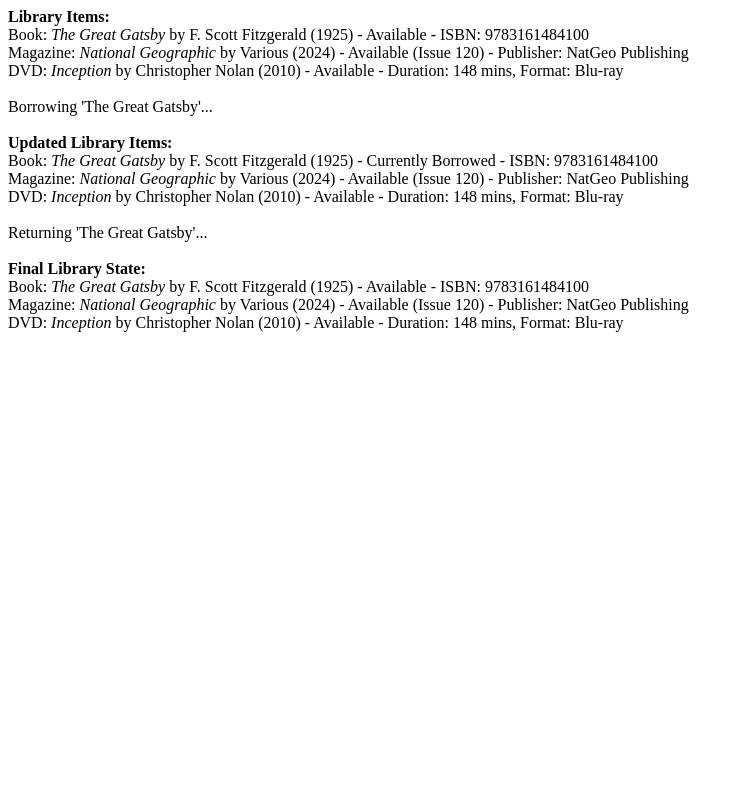
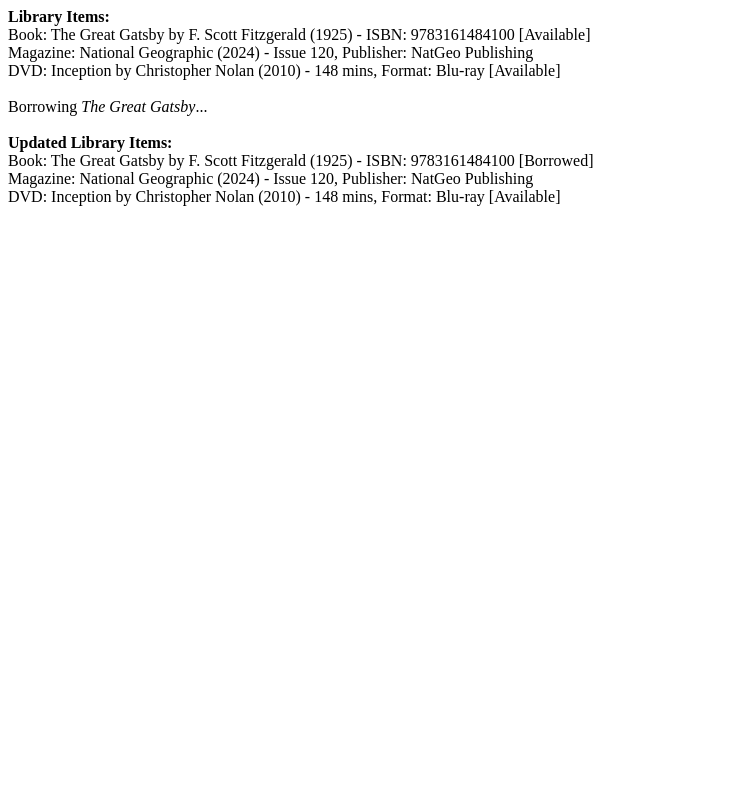
Before and after one commit to arturomorarioja/php_oop_library_v2, a PHP site: page / in a window 1280 px wide. Shown: the whole page, without its empty margins (0-744 px from the left). Run offline with PHP 8.4, Linux system fonts and the light colour scheme.

Commit message:
Initial commit

```diff
--- a/classes/Book.php
+++ b/classes/Book.php
@@ -1,11 +1,13 @@
 <?php
 
 require_once 'LibraryItem.php';
+require_once 'Borrowable.php';
 
-Class Book extends LibraryItem
+class Book extends LibraryItem implements Borrowable
 {
     private string $isbn;
     public int $pages;
+    private bool $isBorrowed = false;
 
     public function __construct(
         string $title,
@@ -16,37 +18,26 @@ Class Book extends LibraryItem
     )
     {
         parent::__construct($title, $author, $publicationYear);
-        if ($this->validateIsbn($isbn)) {
-            $this->isbn = $isbn;
-        } else {
-            throw new Exception('Invalid ISBN format.');
-        }
+        $this->isbn = $isbn;
         $this->pages = $pages;
     }
 
-    public function __get(string $property): mixed
+    public function borrowItem(): void
     {
-        if ($property === 'isbn') {
-            return $this->isbn;
+        if ($this->isBorrowed) {
+            throw new Exception("Book '{$this->title}' is already borrowed.");
         }
-        return null;
+        $this->isBorrowed = true;
     }
 
-    public function __set(string $property, mixed $value)
+    public function returnItem(): void
     {
-        if ($property === 'isbn' && !$this->validateIsbn($value)) {
-            throw new Exception('Invalid ISBN format.');
-        }
-        $this->$property = $value;
-    }
-
-    private function validateIsbn(string $isbn): bool
-    {
-        return preg_match('/^\d{13}$/', $isbn);
+        $this->isBorrowed = false;
     }
 
     public function getDetails(): string
     {
-        return 'Book: ' . parent::getDetails() . " - ISBN: {$this->isbn}";
+        return "Book: {$this->title} by {$this->author} ({$this->publicationYear}) - ISBN: {$this->isbn}" .
+            ($this->isBorrowed ? ' [Borrowed]' : ' [Available]');
     }
 }
--- /dev/null
+++ b/classes/Borrowable.php
@@ -0,0 +1,7 @@
+<?php
+
+interface Borrowable
+{
+    public function borrowItem(): void;
+    public function returnItem(): void;
+}
--- a/classes/DVD.php
+++ b/classes/DVD.php
@@ -1,11 +1,13 @@
 <?php
 
 require_once 'LibraryItem.php';
+require_once 'Borrowable.php';
 
-Class DVD extends LibraryItem
+class DVD extends LibraryItem implements Borrowable
 {
     private int $duration;
     public string $format;
+    private bool $isBorrowed = false;
 
     public function __construct(
         string $title,
@@ -16,37 +18,26 @@ Class DVD extends LibraryItem
     )
     {
         parent::__construct($title, $author, $publicationYear);
-        if ($this->validateDuration($duration)) {
-            $this->duration = $duration;
-        } else {
-            throw new Exception('Invalid duration.');
-        }
+        $this->duration = $duration;
         $this->format = $format;
     }
 
-    public function __get(string $property): mixed
+    public function borrowItem(): void
     {
-        if ($property === 'duration') {
-            return $this->duration;
+        if ($this->isBorrowed) {
+            throw new Exception("DVD '{$this->title}' is already borrowed.");
         }
-        return null;
+        $this->isBorrowed = true;
     }
 
-    public function __set(string $property, mixed $value)
+    public function returnItem(): void
     {
-        if ($property === 'duration' && !$this->validateDuration($value)) {
-            throw new Exception('Invalid duration.');
-        }
-        $this->$property = $value;
-    }
-
-    private function validateDuration(int $duration): bool
-    {
-        return $duration > 0;
+        $this->isBorrowed = false;
     }
 
     public function getDetails(): string
     {
-        return 'DVD: ' . parent::getDetails() . " - Duration: {$this->duration} mins, Format: {$this->format}";
+        return "DVD: {$this->title} by {$this->author} ({$this->publicationYear}) - {$this->duration} mins, Format: {$this->format}" .
+            ($this->isBorrowed ? ' [Borrowed]' : ' [Available]');
     }
 }
--- a/classes/Library.php
+++ b/classes/Library.php
@@ -1,6 +1,6 @@
 <?php
 
-Class Library
+class Library
 {
     private array $items = [];
 
@@ -9,12 +9,10 @@ Class Library
         $this->items[] = $item;
     }
 
-    public function getItems(): string
+    public function listItems(): void
     {
-        $items = '';
         foreach ($this->items as $item) {
-            $items .= $item->getDetails() . '<br>';
+            echo $item->getDetails() . '<br>';
         }
-        return $items;
     }
 }
--- a/classes/LibraryItem.php
+++ b/classes/LibraryItem.php
@@ -1,11 +1,10 @@
 <?php
 
-Class LibraryItem
+abstract class LibraryItem
 {
     public string $title;
     public string $author;
     private int $publicationYear;
-    private bool $isBorrowed = false;
 
     public function __construct(
         string $title,
@@ -27,20 +26,7 @@ Class LibraryItem
         if ($property === 'publicationYear') {
             return $this->publicationYear;
         }
-        if ($property === 'isBorrowed') {
-            return $this->isBorrowed;
-        }
         return null;
-    }
-
-    public function __set(string $property, mixed $value)
-    {
-        if ($property === 'publicationYear' && !$this->validateYear($value)) {
-            throw new Exception('Invalid publication year.');
-        }
-        if ($property === 'isBorrowed') {
-            $this->isBorrowed = (bool) $value;
-        }
     }
 
     protected function validateYear(int $year): bool
@@ -48,22 +34,5 @@ Class LibraryItem
         return $year > 0 && $year <= date('Y');
     }
 
-    public function borrow(): void
-    {
-        if ($this->isBorrowed) {
-            throw new Exception("Item '{$this->title}' is already borrowed.");
-        }
-        $this->isBorrowed = true;
-    }
-
-    public function returnItem(): void
-    {
-        $this->isBorrowed = false;
-    }
-
-    public function getDetails(): string
-    {
-        return "<em>{$this->title}</em> by {$this->author} ({$this->publicationYear})" .
-            ($this->isBorrowed ? ' - Currently Borrowed' : ' - Available');
-    }
+    abstract public function getDetails(): string;
 }
--- a/classes/Magazine.php
+++ b/classes/Magazine.php
@@ -2,7 +2,7 @@
 
 require_once 'LibraryItem.php';
 
-Class Magazine extends LibraryItem
+class Magazine extends LibraryItem
 {
     private int $issueNumber;
     public string $publisher;
@@ -16,37 +16,12 @@ Class Magazine extends LibraryItem
     )
     {
         parent::__construct($title, $author, $publicationYear);
-        if ($this->validateIssueNumber($issueNumber)) {
-            $this->issueNumber = $issueNumber;
-        } else {
-            throw new Exception('Invalid issue number.');
-        }
+        $this->issueNumber = $issueNumber;
         $this->publisher = $publisher;
-    }
-
-    public function __get(string $property): mixed
-    {
-        if ($property === 'issueNumber') {
-            return $this->issueNumber;
-        }
-        return null;
-    }
-
-    public function __set(string $property, mixed $value)
-    {
-        if ($property === 'issueNumber' && !$this->validateIssueNumber($value)) {
-            throw new Exception('Invalid issue number.');
-        }
-        $this->$property = $value;
-    }
-
-    private function validateIssueNumber(int $issueNumber): bool
-    {
-        return $issueNumber > 0;
     }
 
     public function getDetails(): string
     {
-        return 'Magazine: ' . parent::getDetails() . " (Issue {$this->issueNumber}) - Publisher: {$this->publisher}";
+        return "Magazine: {$this->title} ({$this->publicationYear}) - Issue {$this->issueNumber}, Publisher: {$this->publisher}";
     }
 }
--- a/index.php
+++ b/index.php
@@ -17,19 +17,13 @@ try {
     $library->addItem($dvd);
 
     echo '<strong>Library Items:</strong><br>';
-    echo $library->getItems();
+    $library->listItems();
 
-    echo '<br>Borrowing \'The Great Gatsby\'...<br><br>';
-    $book->borrow();
+    echo '<br>Borrowing <em>The Great Gatsby</em>...<br><br>';
+    $book->borrowItem();
 
     echo '<strong>Updated Library Items:</strong><br>';
-    echo $library->getItems();
-
-    echo '<br>Returning \'The Great Gatsby\'...<br><br>';
-    $book->returnItem();
-
-    echo '<strong>Final Library State:</strong><br>';
-    echo $library->getItems();
+    $library->listItems();
 } catch (Exception $e) {
     echo 'Error: ' . $e->getMessage();
 }
```
Also changed, not shown: README.md.
